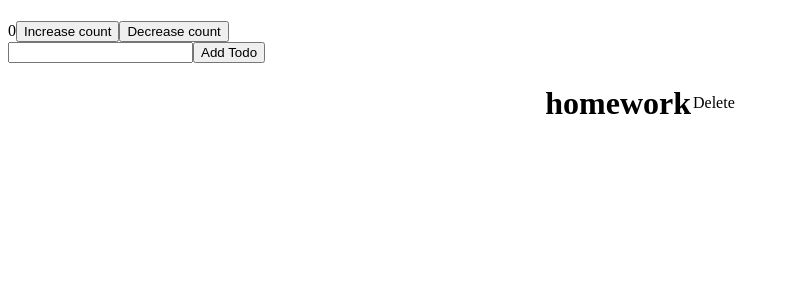
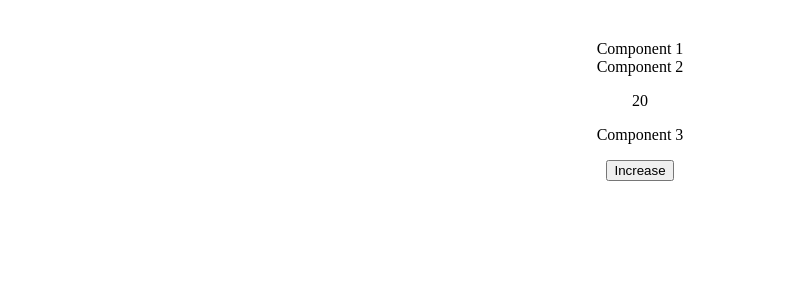
Before and after one commit to duynghiadev/app-shop-fe, a React (Vite) app in the folder react-tutorial/: page / in a window 1280 px wide. Shown: the top 300 px of the page, without its empty margins (0-790 px from the left). Built offline with nearby package versions, Linux system fonts and the light colour scheme.

Commit message:
17. Tìm hiểu useContext trong ReactJS

```diff
--- /dev/null
+++ b/react-tutorial/src/App1.jsx
@@ -0,0 +1,23 @@
+import { createContext, useState } from "react";
+import Component1 from "./components/component1";
+import "./App.css";
+
+export const CountContext = createContext();
+
+const App1 = () => {
+  const [count, setCount] = useState(20);
+
+  const handleIncrease = () => {
+    setCount((prev) => prev + 1);
+  };
+
+  return (
+    <CountContext.Provider value={{ count, handleIncrease }}>
+      <div className="App">
+        <Component1 />
+      </div>
+    </CountContext.Provider>
+  );
+};
+
+export default App1;
--- /dev/null
+++ b/react-tutorial/src/components/component1.jsx
@@ -0,0 +1,12 @@
+import Component2 from "./component2";
+
+const Component1 = () => {
+  return (
+    <div>
+      Component 1
+      <Component2 />
+    </div>
+  );
+};
+
+export default Component1;
--- /dev/null
+++ b/react-tutorial/src/components/component2.jsx
@@ -0,0 +1,12 @@
+import Component3 from "./component3";
+
+const Component2 = () => {
+  return (
+    <div>
+      Component 2
+      <Component3 />
+    </div>
+  );
+};
+
+export default Component2;
--- /dev/null
+++ b/react-tutorial/src/components/component3.jsx
@@ -0,0 +1,17 @@
+import { useContext } from "react";
+import { CountContext } from "../App1";
+
+const Component3 = () => {
+  const { count, handleIncrease } = useContext(CountContext);
+  console.log("count:", count);
+
+  return (
+    <div>
+      <p>{count}</p>
+      <p>Component 3</p>
+      <button onClick={handleIncrease}>Increase</button>
+    </div>
+  );
+};
+
+export default Component3;
--- a/react-tutorial/src/main.jsx
+++ b/react-tutorial/src/main.jsx
@@ -1,9 +1,11 @@
 import { StrictMode } from "react";
 import { createRoot } from "react-dom/client";
 import App from "./App.jsx";
+import App1 from "./App1.jsx";
 
 createRoot(document.getElementById("root")).render(
   <StrictMode>
-    <App />
+    {/* <App /> */}
+    <App1 />
   </StrictMode>
 );
```
